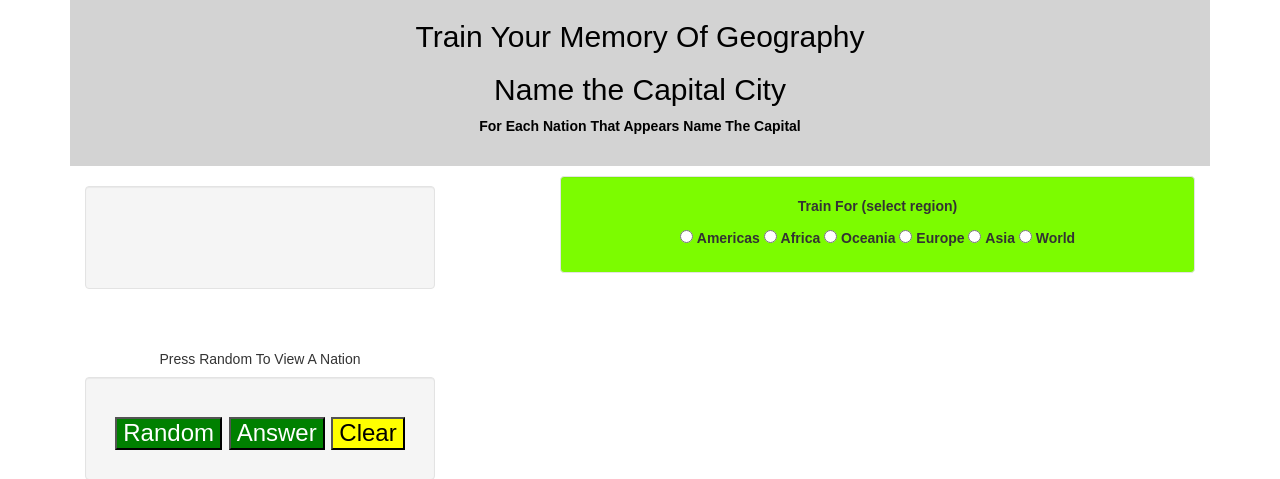
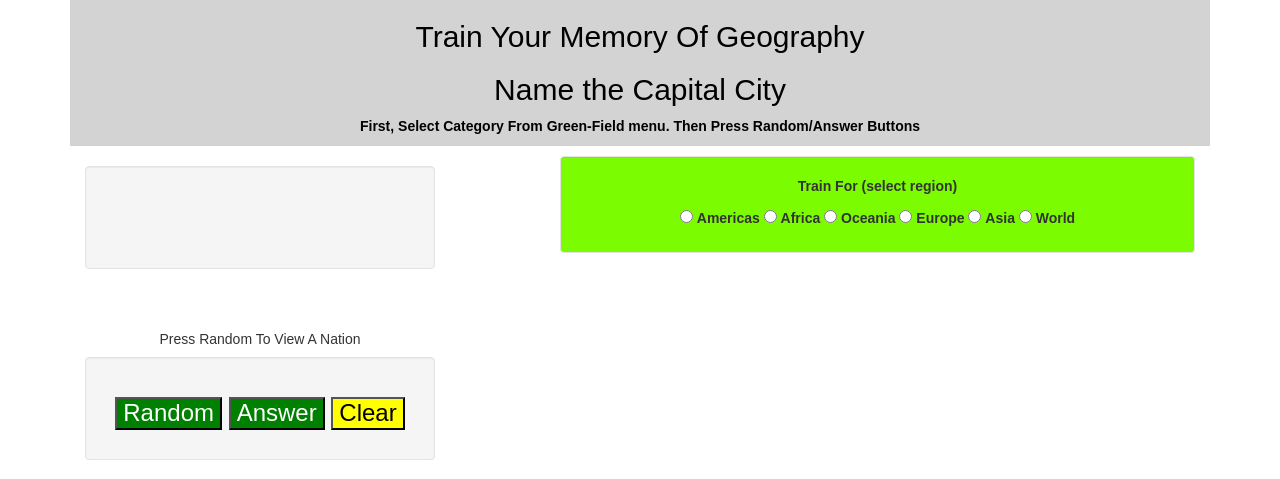
Before and after one commit to silvasm516/Capitals-Trainer, a Django app: template trainer/templates/Capitals(2).html in a window 1280 px wide. Shown: the top 479 px of the page. Run offline with Django 5.2, Linux system fonts and the light colour scheme; the template is opened without the code that fills it, so the values that code supplies are empty; some libraries are stand-ins or nearby versions.

Commit message:
added 'Hom' to url

```diff
--- a/trainer/templates/Capitals(2).html
+++ b/trainer/templates/Capitals(2).html
@@ -23,6 +23,7 @@
    #con1 {
      background-color:lightgray;
      font-family: Arial;
+     font-weight: bold;
      color: black;
  }
 
@@ -195,7 +196,8 @@
 <div class="container text-center" id= "con1">
   <h2>Train Your Memory Of Geography</h2>
   <h2>Name the Capital City</h2>
-  <p>For Each Nation That Appears Name The Capital</p></h3><br>
+  <p>First, Select Category From Green-Field menu.
+       Then Press Random/Answer Buttons</p></h3>
 </div>
 <div class="container text-center" id= "con2">
   <div class="row">
--- a/trainer/urls.py
+++ b/trainer/urls.py
@@ -4,6 +4,6 @@ from .views import HomePageView
 
 urlpatterns = [
 
-    path('', HomePageView.as_view(), name='Capitals(2)'),
+    path('Hom', HomePageView.as_view(), name='Capitals(2)'),
 
     ]
```
